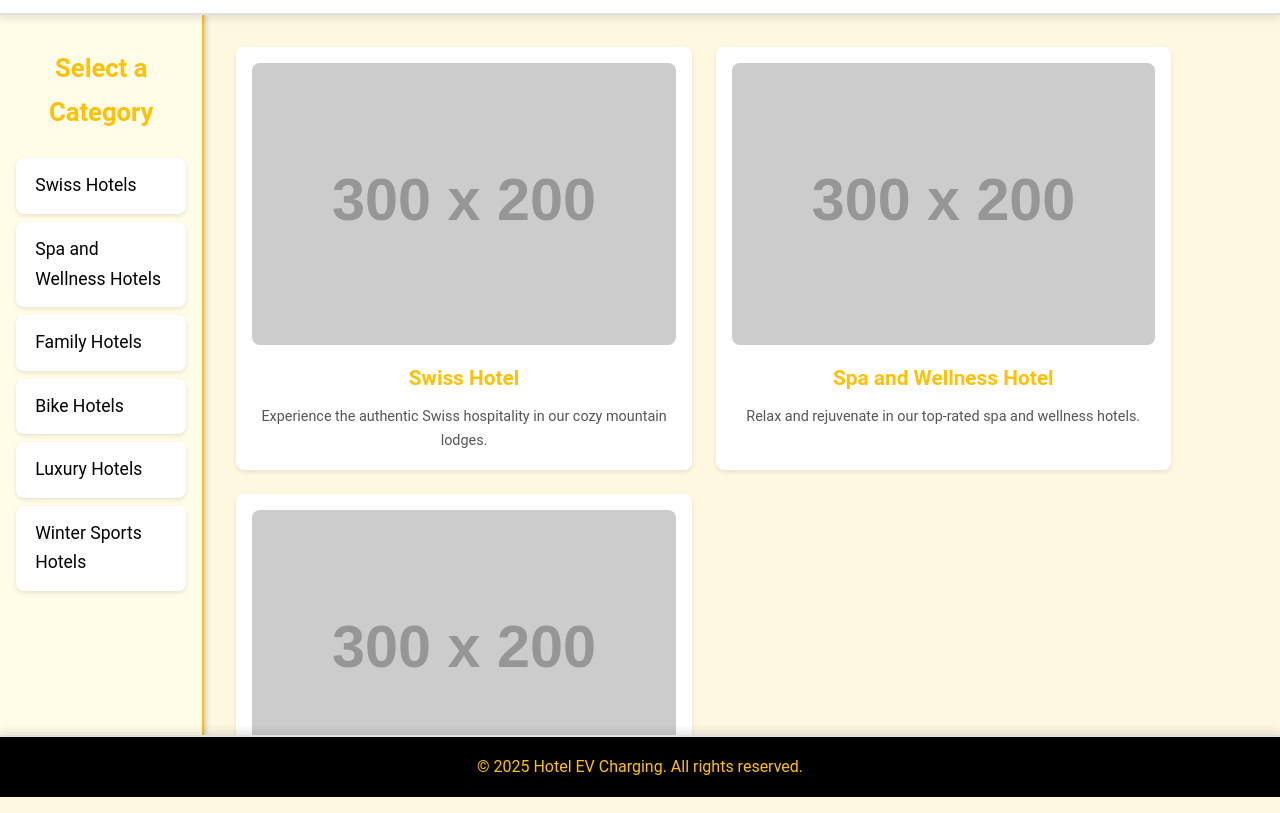
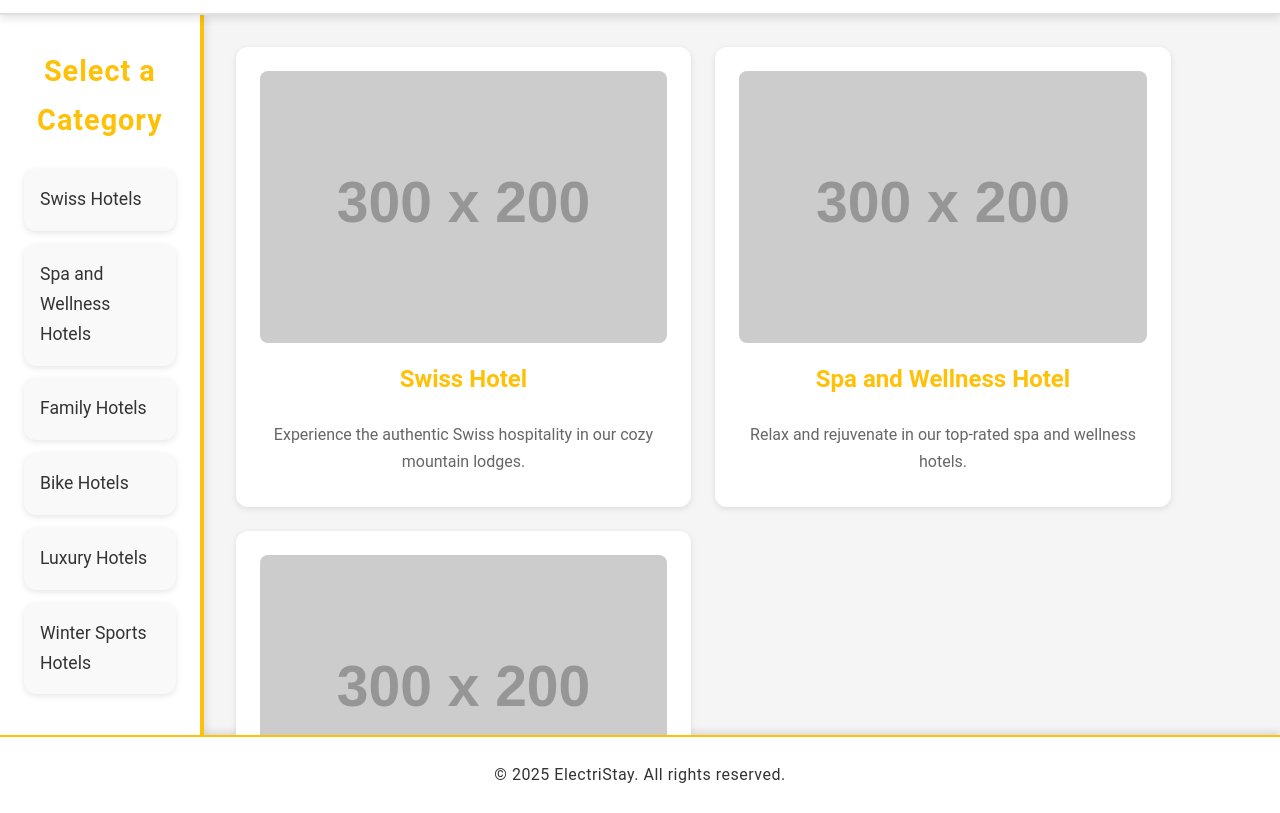
Before and after one commit to ajitagupta/hotel-charging-stations, a plain HTML site: page hotels.html in a window 1280 px wide. Shown: the part 179-992 px from the top of the page. Drawn offline with Linux system fonts and the light colour scheme; placeholder pictures from the web are drawn by us.

Commit message:
Urban sophistication theme (v2.4)

```diff
--- a/hotels.css
+++ b/hotels.css
@@ -1,33 +1,37 @@
 /* General Styling for Hotels Page */
 body {
-    font-family: Arial, sans-serif;
-    background-color: #fff8e1; /* Light yellow background */
+    font-family: 'Roboto', sans-serif; /* Updated font for modern look */
+    background-color: #f5f5f5; /* Soft gray background for urban elegance */
     margin: 0;
     padding: 0;
+    color: #333; /* Neutral dark gray for text */
 }
 
 /* Main container to hold sidebar and hotels section */
 .main-container {
     display: flex;
     height: 90vh;
+    overflow: hidden; /* Prevent scroll bars for fixed layout */
 }
 
 /* Sidebar Styling */
 .sidebar {
-    width: 280px;
-    background-color: #fffde7; /* Light yellow */
-    color: #000; /* Black text */
-    padding: 2rem 1rem;
-    box-shadow: 2px 0 5px rgba(0, 0, 0, 0.2);
+    width: 300px;
+    background-color: #ffffff; /* White background for sidebar */
+    color: #333; /* Dark gray text for contrast */
+    padding: 2rem 1.5rem;
+    box-shadow: 2px 0 8px rgba(0, 0, 0, 0.1); /* Softer shadow for elegance */
+    border-right: 4px solid #ffc107; /* Prominent yellow border */
     overflow-y: auto;
-    border-right: 2px solid #ffc107; /* Yellow border */
 }
 
 .sidebar h2 {
-    font-size: 1.6rem;
+    font-size: 1.8rem; /* Slightly larger heading */
     margin-bottom: 1.5rem;
-    color: #ffc107; /* Yellow text */
+    color: #ffc107; /* Yellow text for emphasis */
     text-align: center;
+    font-weight: 600;
+    letter-spacing: 1px; /* Subtle spacing for a polished look */
 }
 
 .sidebar ul {
@@ -35,16 +39,16 @@
     padding: 0;
     display: flex;
     flex-direction: column;
-    gap: 0.5rem;
+    gap: 0.8rem; /* Increased spacing between list items */
 }
 
 .sidebar ul li {
-    background-color: #ffffff;
-    color: #000; /* Black text */
+    background-color: #f9f9f9; /* Light gray background for items */
+    color: #333; /* Neutral dark gray text */
     font-size: 1.1rem;
-    padding: 0.8rem 1.2rem;
-    border-radius: 8px;
-    box-shadow: 0 2px 4px rgba(0, 0, 0, 0.1);
+    padding: 1rem;
+    border-radius: 12px; /* Rounded corners for sophistication */
+    box-shadow: 0 2px 6px rgba(0, 0, 0, 0.1); /* Subtle depth */
     cursor: pointer;
     transition: all 0.3s ease;
     display: flex;
@@ -53,12 +57,12 @@
 
 .sidebar ul li:hover {
     background-color: #ffc107; /* Yellow on hover */
-    color: #000; /* Black text on hover */
-    transform: translateX(4px); /* Subtle movement on hover */
+    color: #000; /* Black text for better visibility */
+    transform: translateX(6px); /* Slight shift on hover */
 }
 
 .sidebar ul li:active {
-    transform: translateX(2px); /* Slight press effect */
+    transform: translateX(3px); /* Slight press effect */
 }
 
 /* Hotels Section */
@@ -72,17 +76,17 @@
 .hotel-cards {
     display: flex;
     flex-wrap: wrap;
-    gap: 1.5rem;
+    gap: 1.5rem; /* Spacing between cards */
 }
 
 .hotel-card {
     background-color: #ffffff; /* White background */
-    color: #000; /* Black text */
-    width: 45%;
-    border-radius: 8px;
-    box-shadow: 0 2px 4px rgba(0, 0, 0, 0.1);
-    padding: 1rem;
-    transition: transform 0.3s ease;
+    color: #333; /* Dark gray text */
+    width: 45%; /* Adjust card width for two-column layout */
+    border-radius: 12px; /* Smooth rounded corners */
+    box-shadow: 0 2px 6px rgba(0, 0, 0, 0.1); /* Subtle shadow */
+    padding: 1.5rem;
+    transition: transform 0.3s ease, box-shadow 0.3s ease; /* Smooth hover effects */
     display: flex;
     flex-direction: column;
     align-items: center;
@@ -90,33 +94,38 @@
 }
 
 .hotel-card:hover {
-    transform: scale(1.02);
+    transform: scale(1.03); /* Slight zoom on hover */
+    box-shadow: 0 4px 12px rgba(0, 0, 0, 0.15); /* Prominent shadow on hover */
 }
 
 .hotel-card img {
     width: 100%;
     border-radius: 8px;
     margin-bottom: 1rem;
+    object-fit: cover; /* Ensure the image fits nicely */
 }
 
 .hotel-card h3 {
-    font-size: 1.3rem;
+    font-size: 1.5rem; /* Slightly larger title */
     color: #ffc107; /* Yellow text */
-    margin-bottom: 0.5rem;
+    margin-bottom: 0.8rem;
+    font-weight: 600;
 }
 
 .hotel-card p {
-    font-size: 0.9rem;
-    color: #555; /* Neutral gray */
+    font-size: 1rem; /* Comfortable text size */
+    color: #666; /* Neutral gray */
+    margin: 0.5rem 0;
 }
 
 /* Footer */
 footer {
-    background-color: #000; /* Black background */
-    color: #ffc107; /* Yellow text */
+    background-color: #ffffff; /* White background for footer */
+    color: #333; /* Neutral dark gray text for readability */
     text-align: center;
-    padding: 1rem;
-    position: relative;
-    bottom: 0;
-    width: 100%;
+    padding: 1.5rem;
+    border-top: 2px solid #ffc107; /* Yellow border for continuity */
+    font-size: 1rem;
+    letter-spacing: 0.5px; /* Subtle spacing for modern typography */
+    box-shadow: 0 -4px 6px rgba(0, 0, 0, 0.1); /* Subtle shadow for depth */
 }
--- a/hotels.html
+++ b/hotels.html
@@ -69,7 +69,7 @@
 
     <!-- Footer -->
     <footer>
-        <p>&copy; 2025 Hotel EV Charging. <span data-translate="footer-rights">All rights reserved.</span></p>
+        <p>&copy; 2025 ElectriStay. <span data-translate="footer-rights">All rights reserved.</span></p>
     </footer>
 
     <!-- JavaScript for filtering hotels based on category -->
--- a/maps.css
+++ b/maps.css
@@ -1,33 +1,37 @@
 /* General Styling for Maps Page */
 body {
-    font-family: Arial, sans-serif;
-    background-color: #fff8e1; /* Light yellow background */
+    font-family: 'Roboto', sans-serif; /* Updated font for modern look */
+    background-color: #f5f5f5; /* Soft gray background for urban elegance */
     margin: 0;
     padding: 0;
+    color: #333; /* Neutral dark gray for text */
 }
 
 /* Main container to hold sidebar and map section */
 .main-container {
     display: flex;
     height: 90vh;
+    overflow: hidden; /* Prevent scroll bars for fixed layout */
 }
 
 /* Sidebar Styling */
 .sidebar {
-    width: 280px;
-    background-color: #fffde7; /* Light yellow */
-    color: #000; /* Black text */
-    padding: 2rem 1rem;
-    box-shadow: 2px 0 5px rgba(0, 0, 0, 0.2);
+    width: 300px;
+    background-color: #ffffff; /* White background for sidebar */
+    color: #333; /* Dark gray text for contrast */
+    padding: 2rem 1.5rem;
+    box-shadow: 2px 0 8px rgba(0, 0, 0, 0.1); /* Softer shadow for elegance */
+    border-right: 4px solid #ffc107; /* Prominent yellow border */
     overflow-y: auto;
-    border-right: 2px solid #ffc107; /* Yellow border */
 }
 
 .sidebar h2 {
-    font-size: 1.6rem;
+    font-size: 1.8rem; /* Slightly larger heading */
     margin-bottom: 1.5rem;
-    color: #ffc107; /* Yellow text */
+    color: #ffc107; /* Yellow text for emphasis */
     text-align: center;
+    font-weight: 600;
+    letter-spacing: 1px; /* Subtle spacing for a polished look */
 }
 
 .sidebar ul {
@@ -35,16 +39,16 @@
     padding: 0;
     display: flex;
     flex-direction: column;
-    gap: 0.5rem;
+    gap: 0.8rem; /* Increased spacing between list items */
 }
 
 .sidebar ul li {
-    background-color: #ffffff; /* White background */
-    color: #000; /* Black text */
+    background-color: #f9f9f9; /* Light gray background for items */
+    color: #333; /* Neutral dark gray text */
     font-size: 1.1rem;
-    padding: 0.8rem 1.2rem;
-    border-radius: 8px;
-    box-shadow: 0 2px 4px rgba(0, 0, 0, 0.1);
+    padding: 1rem;
+    border-radius: 12px; /* Rounded corners for sophistication */
+    box-shadow: 0 2px 6px rgba(0, 0, 0, 0.1); /* Subtle depth */
     cursor: pointer;
     transition: all 0.3s ease;
     display: flex;
@@ -53,34 +57,38 @@
 
 .sidebar ul li:hover {
     background-color: #ffc107; /* Yellow on hover */
-    color: #000; /* Black text on hover */
-    transform: translateX(4px); /* Subtle movement on hover */
+    color: #000; /* Black text for better visibility */
+    transform: translateX(6px); /* Slight shift on hover */
 }
 
 .sidebar ul li:active {
-    transform: translateX(2px); /* Slight press effect */
+    transform: translateX(3px); /* Slight press effect */
 }
 
 /* Map Section */
 .map-section {
     flex-grow: 1;
     position: relative;
+    border-left: 4px solid #ffc107; /* Prominent yellow border */
+    background-color: #f5f5f5; /* Soft fallback background */
+    overflow: hidden;
 }
 
 #map {
     width: 100%;
     height: 100%;
-    border-left: 2px solid #ffc107; /* Yellow border */
-    background-color: #fffde7; /* Light yellow map background for fallback */
+    background-color: #e0e0e0; /* Neutral gray for fallback map background */
+    border-radius: 0 0 12px 0; /* Rounded corners for the map container */
 }
 
 /* Footer */
 footer {
-    background-color: #000; /* Black background */
-    color: #ffc107; /* Yellow text */
+    background-color: #ffffff; /* White background for footer */
+    color: #333; /* Neutral dark gray text for readability */
     text-align: center;
-    padding: 1rem;
-    position: relative;
-    bottom: 0;
-    width: 100%;
+    padding: 1.5rem;
+    border-top: 2px solid #ffc107; /* Yellow border for continuity */
+    font-size: 1rem;
+    letter-spacing: 0.5px; /* Subtle spacing for modern typography */
+    box-shadow: 0 -4px 6px rgba(0, 0, 0, 0.1); /* Subtle shadow for depth */
 }
--- a/planyourjourney.css
+++ b/planyourjourney.css
@@ -3,90 +3,92 @@
     margin: 0;
     padding: 0;
     box-sizing: border-box;
-    font-family: 'Arial', sans-serif;
+    font-family: 'Roboto', sans-serif; /* Updated modern font */
 }
 
 /* Styling the body background */
 body {
-    background-color: #F5F5F5; /* Light gray background for urban sophistication */
-    line-height: 1.6;
-    color: #333333; /* Dark gray text */
+    background-color: #f5f5f5; /* Soft gray background for urban elegance */
+    line-height: 1.7;
+    color: #333333; /* Neutral dark gray text */
 }
 
 /* Header Styling */
 header {
-    background-color: #FFFFFF; /* White background */
+    background-color: #ffffff; /* White background */
     padding: 1rem 2rem;
     position: sticky;
     top: 0;
     z-index: 100;
     box-shadow: 0 4px 8px rgba(0, 0, 0, 0.1); /* Subtle shadow for depth */
-    border-bottom: 2px solid #E0E0E0; /* Light gray border for separation */
+    border-bottom: 2px solid #ffc107; /* Yellow border for visual continuity */
 }
 
 /* Styling the search section */
 #search {
-    background-color: #FFFFFF; /* White background for search section */
+    background-color: #ffffff; /* White background for search section */
     padding: 3rem 0;
     text-align: center;
-    color: #333333; /* Dark gray text */
-    box-shadow: 0 4px 8px rgba(0, 0, 0, 0.05); /* Subtle shadow */
+    color: #333333; /* Neutral dark gray text */
+    box-shadow: 0 4px 8px rgba(0, 0, 0, 0.05); /* Subtle shadow for separation */
 }
 
 #search h2 {
     font-size: 2.2rem;
     margin-bottom: 20px;
-    color: #FFC107; /* Yellow for headings */
+    color: #ffc107; /* Yellow for headings */
     font-weight: bold;
+    font-family: "Poppins", sans-serif; /* Modern and clean font for emphasis */
 }
 
 #search-form {
     display: flex;
     justify-content: center;
     align-items: center;
-    background-color: #FFFFFF; /* White background for form */
-    border-radius: 5px;
-    max-width: 660px;
+    background-color: #ffffff; /* White background for form */
+    border-radius: 8px; /* Rounded corners for form */
+    max-width: 680px;
     margin: 0 auto;
-    padding: 10px;
+    padding: 1rem;
     box-shadow: 0 4px 8px rgba(0, 0, 0, 0.1); /* Subtle shadow for form */
     gap: 10px;
 }
 
 #search-form input,
 #search-form select {
-    padding: 0.75rem;
-    border: 1px solid #E0E0E0; /* Light gray border for inputs */
-    border-radius: 5px;
+    padding: 0.85rem;
+    border: 1px solid #e0e0e0; /* Light gray border for inputs */
+    border-radius: 6px;
     flex-grow: 1;
     font-size: 1rem;
-    color: #333333; /* Dark gray text */
-    background-color: #FFFFFF; /* White background for inputs */
+    color: #333333; /* Neutral dark gray text */
+    background-color: #ffffff; /* White background for inputs */
 }
 
 #search-form button {
-    padding: 0.75rem 1.5rem;
-    background-color: #FFC107; /* Yellow button */
+    padding: 0.85rem 1.5rem;
+    background-color: #ffc107; /* Yellow button */
     color: #000000; /* Black text for button */
     border: none;
-    border-radius: 5px;
+    border-radius: 6px;
     cursor: pointer;
     font-size: 1rem;
     font-weight: bold;
-    transition: background-color 0.3s ease;
+    transition: background-color 0.3s ease, transform 0.2s ease; /* Smooth hover effects */
 }
 
 #search-form button:hover {
-    background-color: #FFEB3B; /* Brighter yellow on hover */
+    background-color: #ffeb3b; /* Brighter yellow on hover */
+    transform: scale(1.05); /* Slight zoom effect */
 }
 
 /* Map Section (if any) */
 #map {
     height: 500px;
-    background-color: #FFFFFF; /* White background for map */
-    border-radius: 5px;
-    border: 1px solid #E0E0E0; /* Light gray border */
-    box-shadow: 0 4px 8px rgba(0, 0, 0, 0.1); /* Subtle shadow */
+    background-color: #ffffff; /* White background for map */
+    border-radius: 8px;
+    border: 2px solid #ffc107; /* Prominent yellow border */
+    box-shadow: 0 4px 12px rgba(0, 0, 0, 0.1); /* Subtle shadow */
 }
 
 /* Journey Form Styling */
@@ -94,40 +96,42 @@
     display: flex;
     justify-content: center;
     align-items: center;
-    background-color: #FFFFFF; /* White background for form */
-    padding: 1rem;
-    border-radius: 5px;
+    background-color: #ffffff; /* White background for form */
+    padding: 1.5rem;
+    border-radius: 8px;
     max-width: 1100px;
-    margin: 0 auto;
-    gap: 10px;
-    box-shadow: 0 4px 8px rgba(0, 0, 0, 0.1); /* Subtle shadow */
+    margin: 2rem auto;
+    gap: 15px; /* Increased spacing for better usability */
+    box-shadow: 0 4px 12px rgba(0, 0, 0, 0.1); /* Subtle shadow */
 }
 
 #journey-form input[type="text"],
 #journey-form select,
 #journey-form input[type="number"] {
-    padding: 0.75rem;
-    border-radius: 5px;
-    border: 1px solid #E0E0E0; /* Light gray border for inputs */
-    background-color: #FFFFFF; /* White background for inputs */
+    padding: 0.85rem;
+    border-radius: 6px;
+    border: 1px solid #e0e0e0; /* Light gray border for inputs */
+    background-color: #ffffff; /* White background for inputs */
     font-size: 1rem;
-    color: #333333; /* Dark gray text */
+    color: #333333; /* Neutral dark gray text */
+    width: 100%;
 }
 
 #journey-form button {
-    padding: 0.75rem 1.5rem;
-    background-color: #FFC107; /* Yellow button */
+    padding: 0.85rem 1.5rem;
+    background-color: #ffc107; /* Yellow button */
     color: #000000; /* Black text for button */
     border: none;
-    border-radius: 5px;
+    border-radius: 6px;
     cursor: pointer;
     font-size: 1rem;
     font-weight: bold;
-    transition: background-color 0.3s ease;
+    transition: background-color 0.3s ease, transform 0.2s ease; /* Smooth hover effects */
 }
 
 #journey-form button:hover {
-    background-color: #FFEB3B; /* Brighter yellow hover effect */
+    background-color: #ffeb3b; /* Brighter yellow on hover */
+    transform: scale(1.05); /* Slight zoom effect */
 }
 
 #journey-form input[type="text"]::placeholder,
```
Also changed, not shown: aboutus.html (+1 -1 lines), contact.html (+2 -2 lines), index.html (+1 -1 lines), maps.html (+1 -1 lines), planyourjourney.html (+1 -1 lines), styles.css (+52 -2 lines), images/work_together.png (added).
